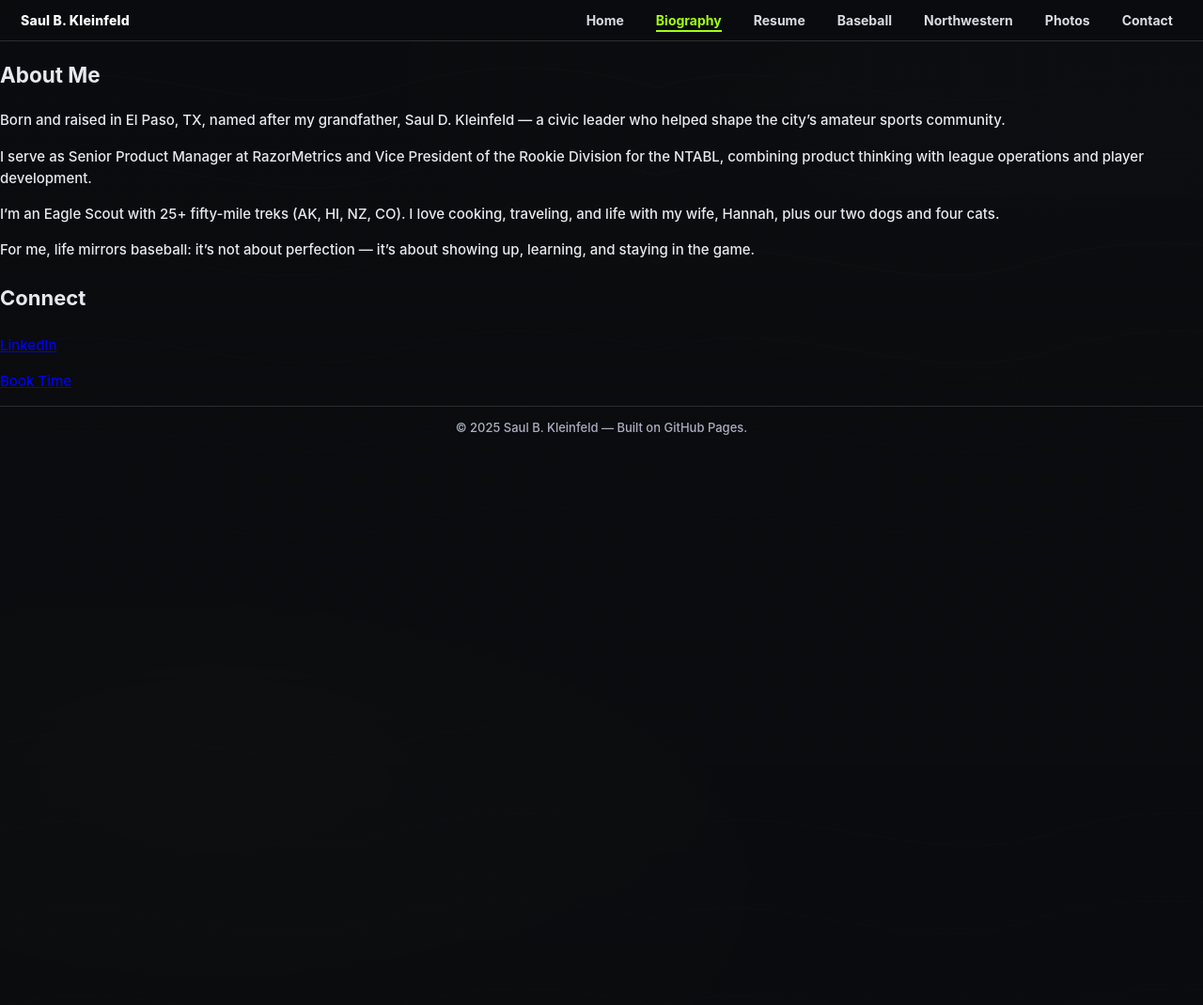
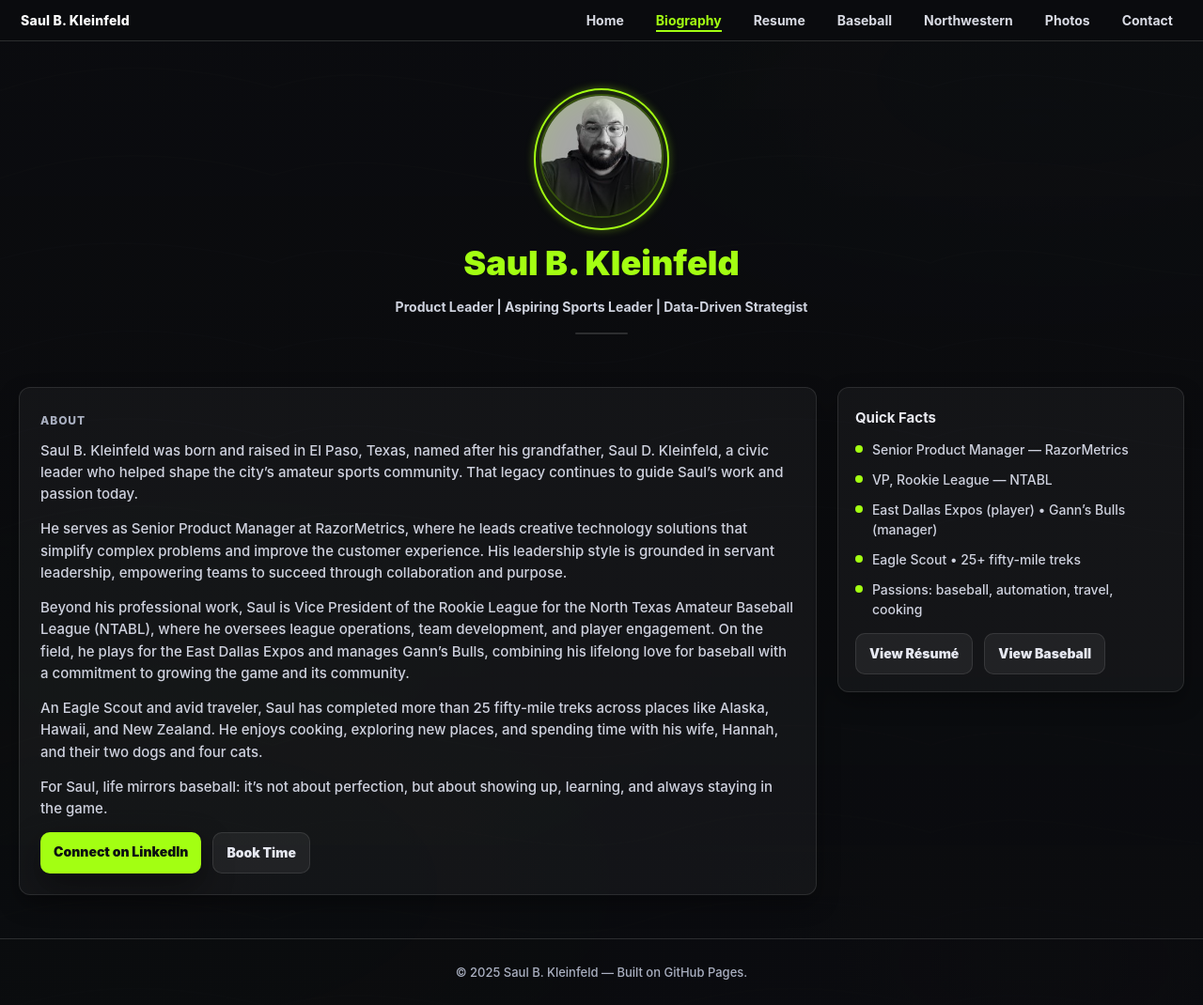
Before and after one commit to skleinfeld/Kleinfeld.io, a Jekyll site: the page biography.html, which Jekyll copies as it is, in a window 1280 px wide and 1070 px high. Shown: the whole window at 94% size. Built offline with Jekyll 4.4.1, drawn with Linux system fonts in a browser that asks for light colours.

Commit message:
Update biography.html

```diff
--- a/biography.html
+++ b/biography.html
@@ -1,20 +1,160 @@
----
-layout: default
-title: Biography
-permalink: /biography/
----
+<!DOCTYPE html>
+<html lang="en">
+<head>
+  <meta charset="utf-8" />
+  <meta name="viewport" content="width=device-width, initial-scale=1" />
+  <title>Biography — Saul B. Kleinfeld</title>
 
-<div class="two-col">
-  <div class="panel">
-    <h2 class="section-title">About Me</h2>
-    <p class="muted">Born and raised in El Paso, TX, named after my grandfather, Saul D. Kleinfeld — a civic leader who helped shape the city’s amateur sports community.</p>
-    <p>I serve as Senior Product Manager at RazorMetrics and Vice President of the Rookie Division for the NTABL, combining product thinking with league operations and player development.</p>
-    <p class="muted">I’m an Eagle Scout with 25+ fifty-mile treks (AK, HI, NZ, CO). I love cooking, traveling, and life with my wife, Hannah, plus our two dogs and four cats.</p>
-    <p>For me, life mirrors baseball: it’s not about perfection — it’s about showing up, learning, and staying in the game.</p>
-  </div>
-  <div class="panel">
-    <h3 class="section-title" style="font-size:22px">Connect</h3>
-    <p><a class="btn" href="https://www.linkedin.com/in/saul-kleinfeld" target="_blank" rel="noopener">LinkedIn</a></p>
-    <p><a class="btn" href="{{ '/contact/' | relative_url }}">Book Time</a></p>
-  </div>
-</div>
+  <!-- Favicon / app icons (match your repo asset names) -->
+  <link rel="icon" type="image/png" sizes="512x512" href="sbk-favicon-512.png">
+  <link rel="apple-touch-icon" href="apple-touch-180.png">
+
+  <!-- Site styles -->
+  <link rel="stylesheet" href="assets/site.css" />
+
+  <!-- Page-scoped polish (small, safe overrides) -->
+  <style>
+    .wrap{max-width:var(--wrap-main);margin:0 auto;padding:0 20px}
+    .bio-hero{padding:56px 0 28px;text-align:center}
+    .bio-hero .headshot{
+      width:132px;height:132px;border-radius:50%;
+      object-fit:cover;border:2px solid rgba(163,255,18,.22)
+    }
+    .bio-hero .ring{
+      position:absolute;inset:-6px;border-radius:50%;
+      border:2px solid var(--accent);
+      box-shadow:0 0 10px rgba(163,255,18,.35),0 0 36px rgba(163,255,18,.22) inset
+    }
+    .bio-hero__img{position:relative;display:inline-block}
+    .bio-title{font-size:clamp(28px,3.6vw,36px);margin:14px 0 8px;color:var(--accent);font-weight:900}
+    .bio-sub{margin:0;color:#cfd3df;font-weight:700;font-size:14px}
+    .bio-divider{width:56px;height:2px;background:var(--edge);margin:16px auto 0;border-radius:3px}
+
+    .bio-grid{
+      display:grid;gap:22px;grid-template-columns:2.3fr 1fr;
+      margin:28px 0 46px
+    }
+    @media (max-width:980px){.bio-grid{grid-template-columns:1fr}}
+
+    .prose{
+      background:var(--panel);
+      border:1px solid var(--panel-edge);
+      border-radius:12px;
+      padding:22px 22px;
+      box-shadow:var(--sh-1);
+      color:#e6e8f1;
+      font-size:15px;
+    }
+    .prose p{margin:0 0 14px;color:#cfd2df}
+    .prose p:last-child{margin-bottom:0}
+
+    .facts{
+      background:var(--panel);
+      border:1px solid var(--panel-edge);
+      border-radius:12px;
+      padding:18px 18px;
+      box-shadow:var(--sh-1);
+      height:max-content
+    }
+    .facts h3{margin:2px 0 12px;font-size:15px;color:#e8e9ef}
+    .facts ul{list-style:none;margin:0;padding:0;display:grid;gap:10px}
+    .facts li{display:flex;gap:10px;align-items:flex-start;color:#cfd2df;font-size:14px}
+    .facts .dot{width:8px;height:8px;border-radius:50%;background:var(--accent);margin-top:6px;flex:0 0 8px}
+
+    .bio-actions{display:flex;gap:12px;flex-wrap:wrap;margin-top:14px}
+    .btn{
+      display:inline-block;text-decoration:none;font-weight:900;
+      padding:10px 14px;border-radius:10px;font-size:14px
+    }
+    .btn-primary{background:var(--accent);color:#0d0f12;box-shadow:var(--sh-2)}
+    .btn-ghost{background:rgba(255,255,255,.06);border:1px solid var(--panel-edge);color:#e6e8f1}
+    .btn:hover{filter:brightness(1.05)}
+
+    /* subtle section label */
+    .section-label{
+      display:inline-block;margin-bottom:10px;color:#aab0c1;font-weight:800;
+      letter-spacing:.08em;text-transform:uppercase;font-size:12px
+    }
+  </style>
+</head>
+
+<body>
+
+  <!-- NAV -->
+  <nav class="nav">
+    <div class="nav-inner">
+      <a class="brand" href="index.html">Saul B. Kleinfeld</a>
+      <ul class="nav-links">
+        <li><a href="index.html">Home</a></li>
+        <li><a class="active" href="biography.html">Biography</a></li>
+        <li><a href="resume.html">Resume</a></li>
+        <li><a href="baseball.html">Baseball</a></li>
+        <li><a href="northwestern.html">Northwestern</a></li>
+        <li><a href="photos.html">Photos</a></li>
+        <li><a href="contact.html">Contact</a></li>
+      </ul>
+    </div>
+  </nav>
+
+  <!-- HERO -->
+  <header class="bio-hero wrap">
+    <div class="bio-hero__img">
+      <span class="ring"></span>
+      <!-- keep your headshot file name as in repo -->
+      <img class="headshot" src="SBK-Headshot.jpeg" alt="Saul B. Kleinfeld headshot" />
+    </div>
+    <h1 class="bio-title">Saul B. Kleinfeld</h1>
+    <p class="bio-sub">Product Leader | Aspiring Sports Leader | Data-Driven Strategist</p>
+    <div class="bio-divider"></div>
+  </header>
+
+  <!-- CONTENT -->
+  <main class="wrap">
+    <div class="bio-grid">
+
+      <!-- Story -->
+      <article class="prose">
+        <span class="section-label">About</span>
+
+        <p>Saul B. Kleinfeld was born and raised in El Paso, Texas, named after his grandfather, Saul D. Kleinfeld, a civic leader who helped shape the city’s amateur sports community. That legacy continues to guide Saul’s work and passion today.</p>
+
+        <p>He serves as Senior Product Manager at RazorMetrics, where he leads creative technology solutions that simplify complex problems and improve the customer experience. His leadership style is grounded in servant leadership, empowering teams to succeed through collaboration and purpose.</p>
+
+        <p>Beyond his professional work, Saul is Vice President of the Rookie League for the North Texas Amateur Baseball League (NTABL), where he oversees league operations, team development, and player engagement. On the field, he plays for the East Dallas Expos and manages Gann’s Bulls, combining his lifelong love for baseball with a commitment to growing the game and its community.</p>
+
+        <p>An Eagle Scout and avid traveler, Saul has completed more than 25 fifty-mile treks across places like Alaska, Hawaii, and New Zealand. He enjoys cooking, exploring new places, and spending time with his wife, Hannah, and their two dogs and four cats.</p>
+
+        <p>For Saul, life mirrors baseball: it’s not about perfection, but about showing up, learning, and always staying in the game.</p>
+
+        <div class="bio-actions">
+          <a class="btn btn-primary" href="https://www.linkedin.com/in/saul-kleinfeld" target="_blank" rel="noopener">Connect on LinkedIn</a>
+          <a class="btn btn-ghost" href="contact.html">Book Time</a>
+        </div>
+      </article>
+
+      <!-- Facts / Quick links -->
+      <aside class="facts">
+        <h3>Quick Facts</h3>
+        <ul>
+          <li><span class="dot"></span>Senior Product Manager — RazorMetrics</li>
+          <li><span class="dot"></span>VP, Rookie League — NTABL</li>
+          <li><span class="dot"></span>East Dallas Expos (player) • Gann’s Bulls (manager)</li>
+          <li><span class="dot"></span>Eagle Scout • 25+ fifty-mile treks</li>
+          <li><span class="dot"></span>Passions: baseball, automation, travel, cooking</li>
+        </ul>
+        <div class="bio-actions" style="margin-top:14px">
+          <a class="btn btn-ghost" href="resume.html">View Résumé</a>
+          <a class="btn btn-ghost" href="baseball.html">View Baseball</a>
+        </div>
+      </aside>
+
+    </div>
+  </main>
+
+  <!-- FOOTER -->
+  <footer class="site-footer">
+    <p class="small">© 2025 Saul B. Kleinfeld — Built on GitHub Pages.</p>
+  </footer>
+
+</body>
+</html>
```
